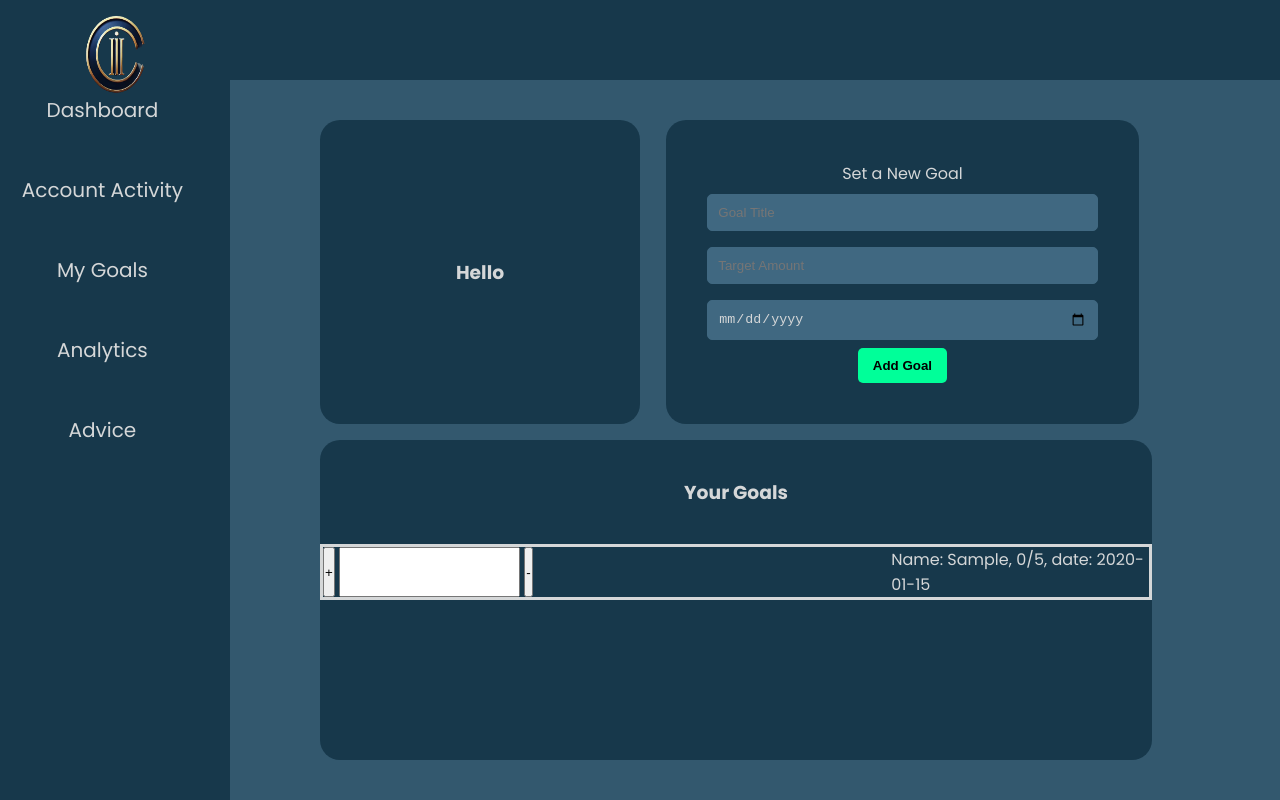
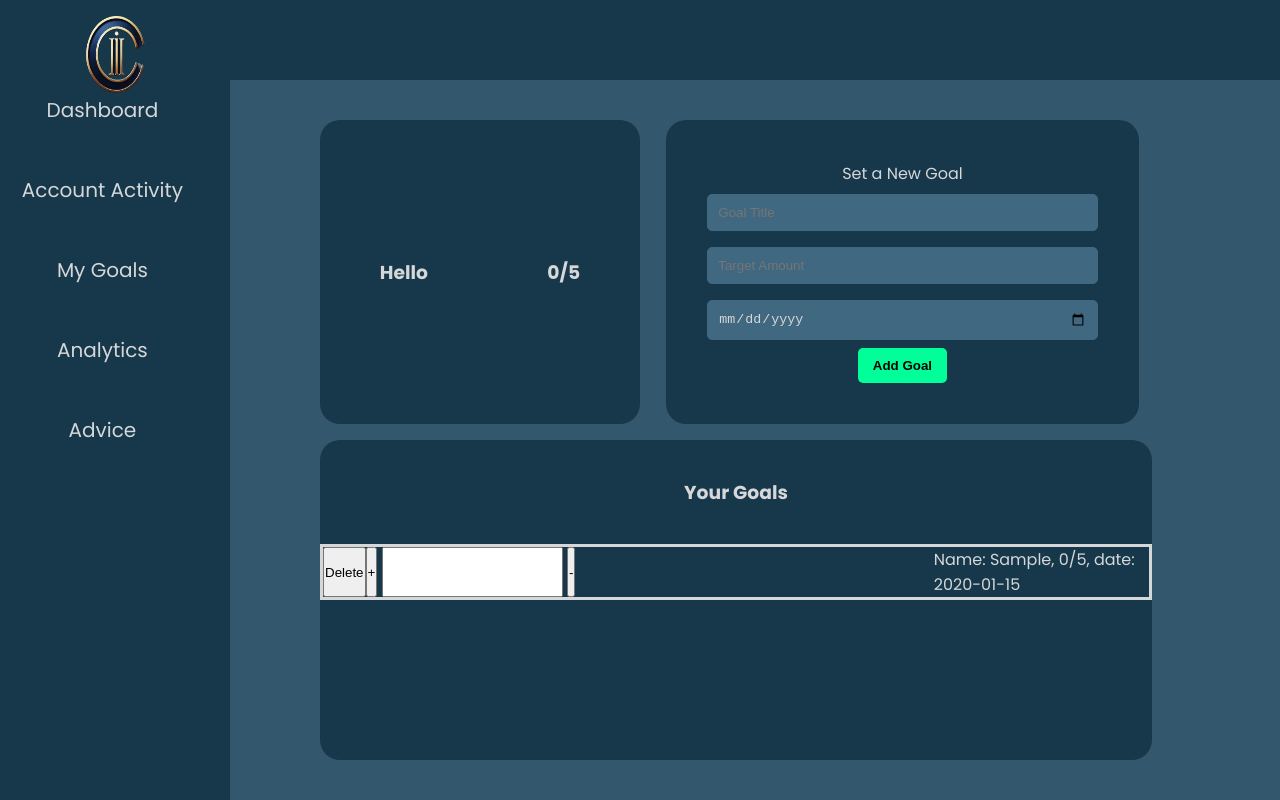
Before and after one commit to CMPT-276-SPRING-2025/final-project-14-clouds, a React (Vite) app in the folder src/frontend/: page /Goals in a window 1280 px wide. Both pictures are taken after typing "Sample", "5", "2020-01-15" into the empty fields and a click on the button "Add Goal". Built offline with nearby package versions, Linux system fonts and the light colour scheme.

Commit message:
Goals page is now fully functions, just need to add  a progress bar and style goal items

```diff
--- a/src/frontend/src/components/largegoals.jsx
+++ b/src/frontend/src/components/largegoals.jsx
@@ -26,6 +26,22 @@ const BigGoals = ({ goalsArray, setterFunction }) => {
             justifyContent: "center",
           }}
         >
+          <button
+            onClick={() => {
+              alert(`deleted index ${index}`);
+              const updatedGoalsArray = goalsArray.filter(
+                (value, i) => index !== i
+              );
+
+              const updatedIncrements = increments.filter(
+                (value, i) => index !== i
+              );
+              setterFunction(updatedGoalsArray);
+              setIncrements(updatedIncrements);
+            }}
+          >
+            Delete
+          </button>
           <button
             onClick={() => {
               const updatedGoals = goalsArray.map((value, i) => {
--- a/src/frontend/src/components/smallgoals.jsx
+++ b/src/frontend/src/components/smallgoals.jsx
@@ -1,10 +1,20 @@
 import React, { useState } from "react";
 import "../styling/goals.css";
 
-const SmallGoals = () => {
+const SmallGoals = ({ goalsArray }) => {
+  var totalAmmount = 0;
+  var totalProgress = 0;
+
+  for (var i = 0; i < goalsArray.length; i += 1) {
+    totalAmmount += goalsArray[i].amount;
+    totalProgress += goalsArray[i].progress;
+  }
   return (
     <div className="your-goals-small">
       <h3> Hello</h3>
+      <h3>
+        {totalProgress}/{totalAmmount}
+      </h3>
     </div>
   );
 };
--- a/src/frontend/src/pages/Goals.jsx
+++ b/src/frontend/src/pages/Goals.jsx
@@ -36,7 +36,7 @@ const Goals = ({ goals, setGoals }) => {
         </ul>
       </nav>
 
-      <SmallGoals />
+      <SmallGoals goalsArray={goals} />
       <BigGoals goalsArray={goals} setterFunction={setGoals} />
       <AddGoal onAddGoal={setGoals} />
     </>
```
